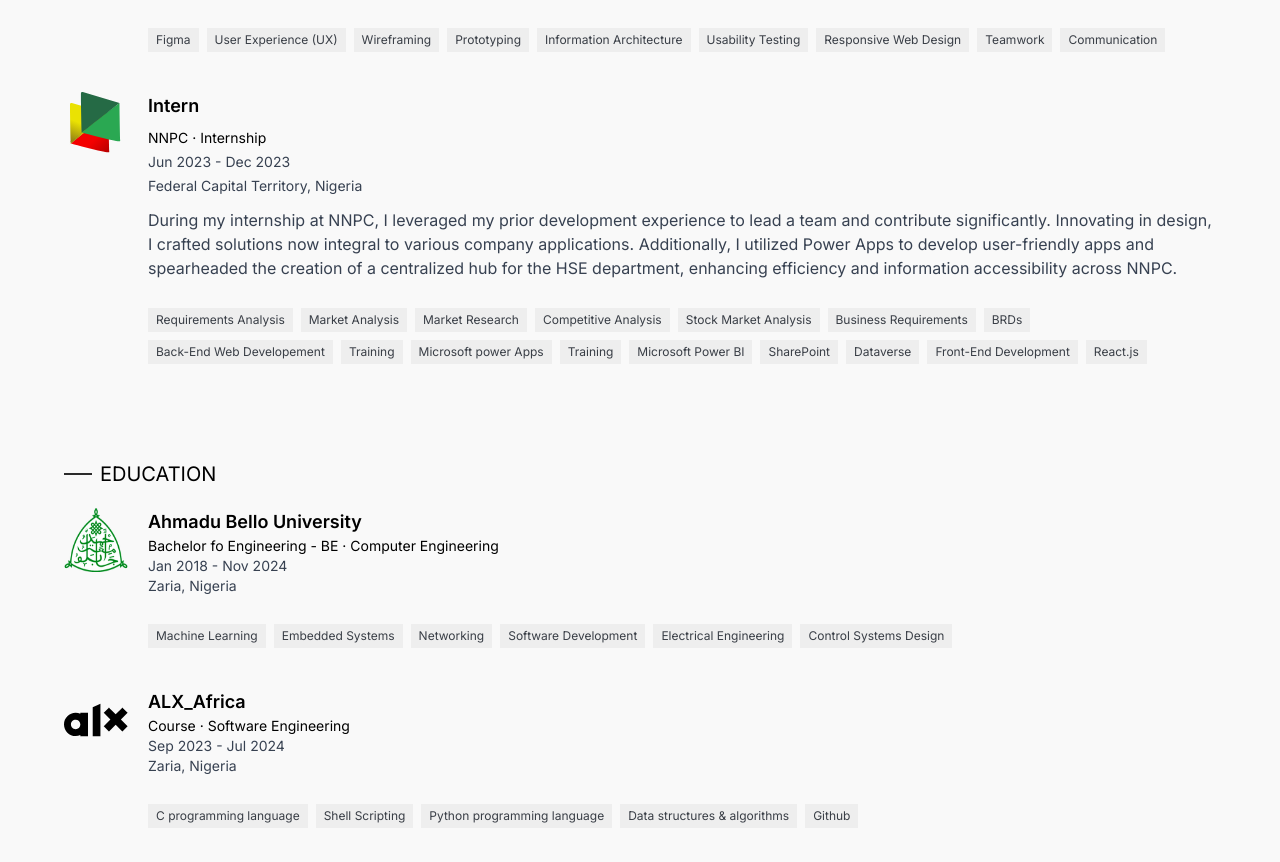
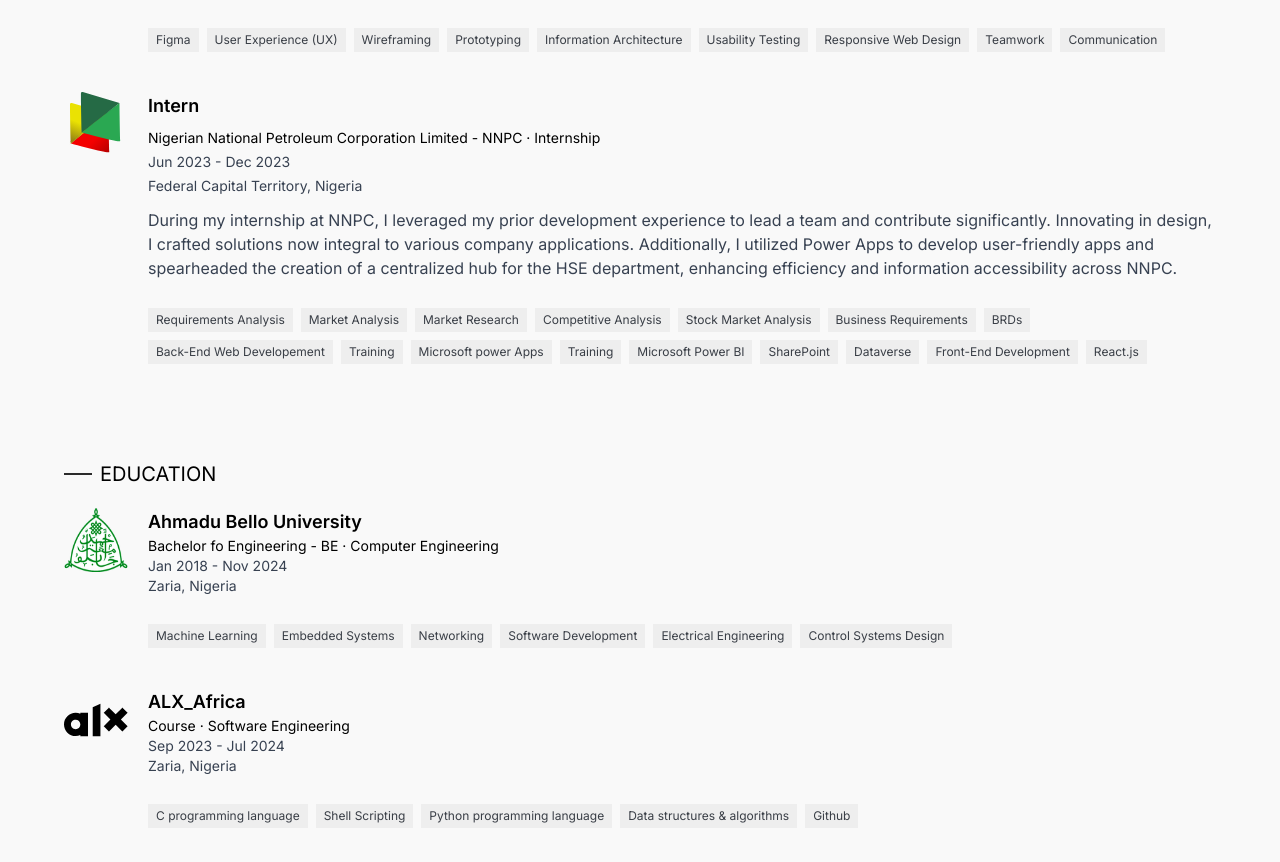
Before and after one commit to Moyijo99/pf, a Next.js app: page / in a window 1280 px wide. Shown: the part 1842-2704 px from the top of the page. Built offline with nearby package versions, Linux system fonts and the light colour scheme.

Commit message:
Added nnpc full name

```diff
--- a/app/data.js
+++ b/app/data.js
@@ -132,7 +132,7 @@ export const experience = [
     },
     {
         title: "Intern",
-        company: "NNPC",
+        company: "Nigerian National Petroleum Corporation Limited - NNPC",
         logo: nnpcLogo,
         employmentType: "Internship",
         startDate: "Jun 2023",
```
